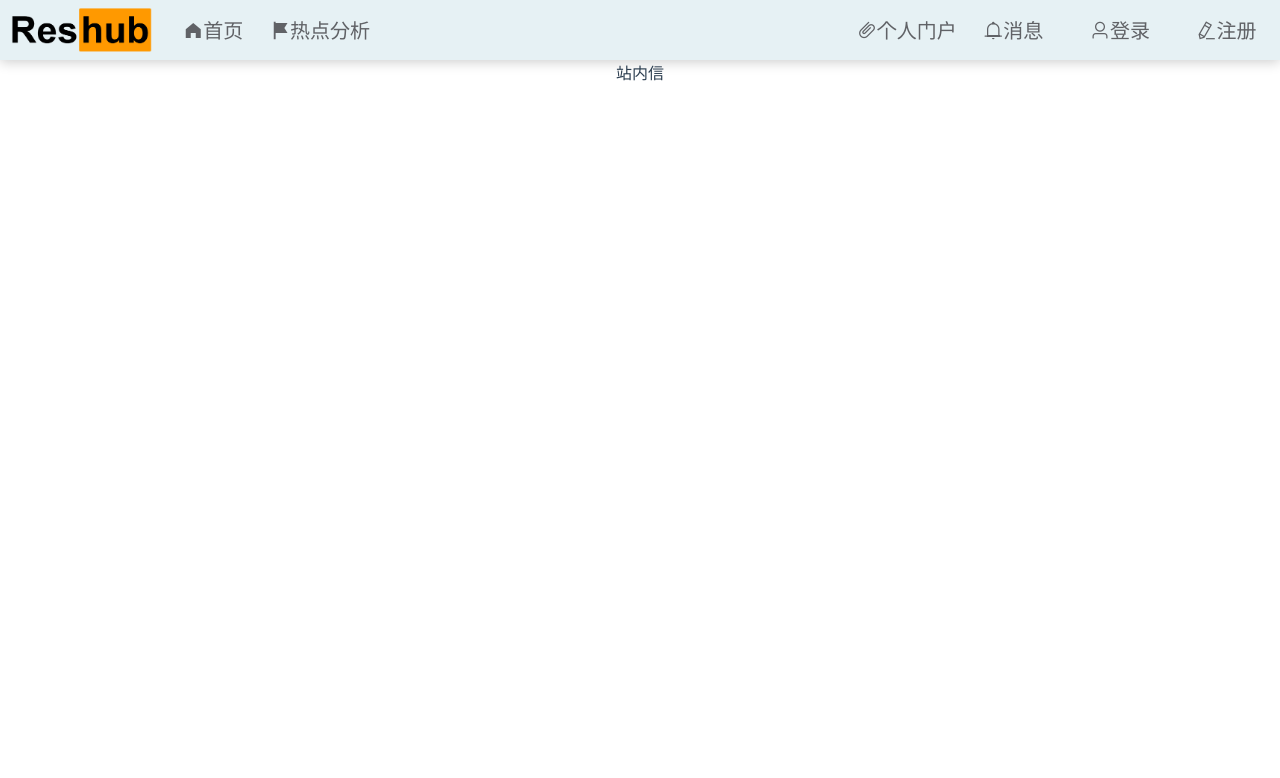
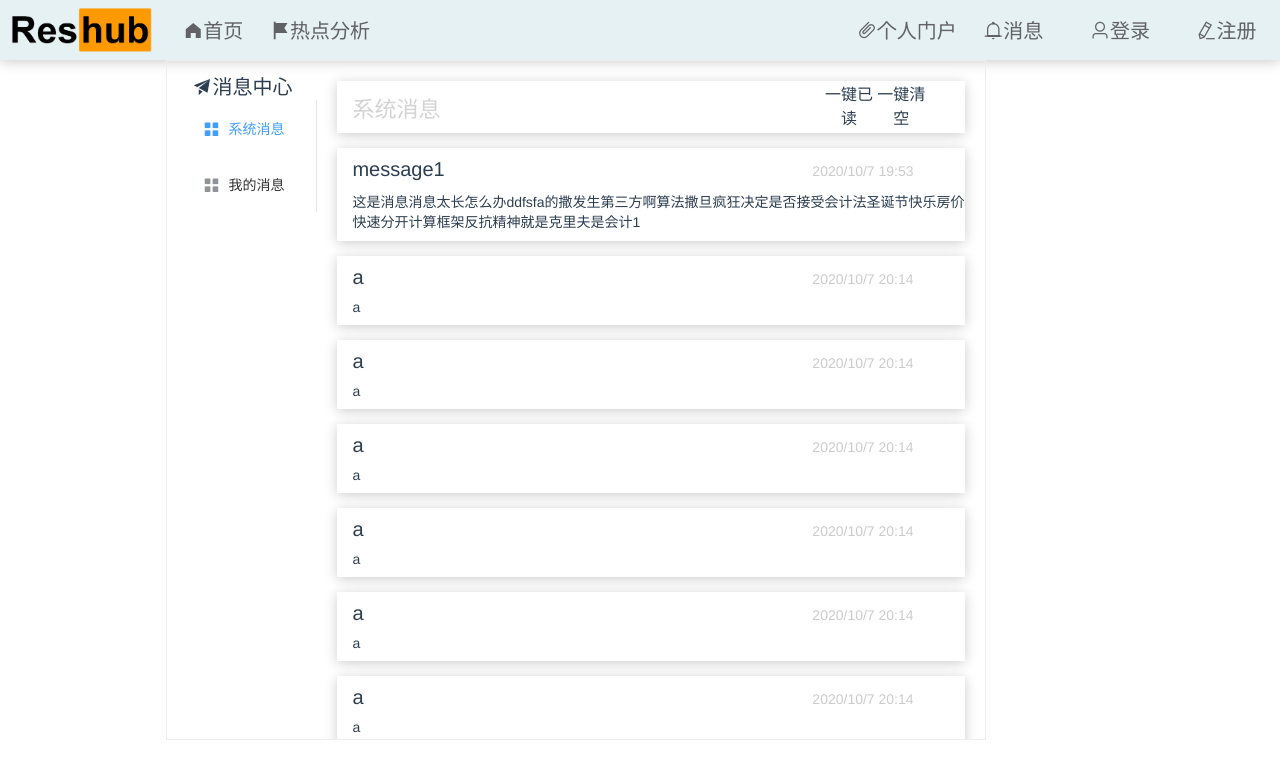
Before and after one commit to youabcd/reshub, a Vue app: page /#/Message in a window 1280 px wide. Shown: the top 778 px of the page. Built offline with nearby package versions, Linux system fonts and the light colour scheme; what @jiaminghi/data-view would draw is missing.

Commit message:
Add files via upload

```diff
--- a/src/components/Home.vue
+++ b/src/components/Home.vue
@@ -24,6 +24,9 @@
     </div>-->
     <div>
       <SearchBox></SearchBox>
+    </div>
+    <div>
+
     </div>
   </div>
 </template>
--- a/src/components/Message.vue
+++ b/src/components/Message.vue
@@ -1,7 +1,72 @@
 <template>
   <div>
     <TopBar></TopBar>
-    站内信
+    <div>
+      <el-container style="height: 680px; border: 1px solid #eee;width: 64%;margin-left: 13%">
+        <el-aside width="150px" style="">
+          <div style="margin-top: 10px;font-size: 20px;">
+            <i class="el-icon-s-promotion"></i>消息中心
+          </div>
+          <el-menu :default-active="nowActive">
+            <el-menu-item index="1" @click="nowActive='1'">
+              <i class="el-icon-menu"></i>
+              <span slot="title">系统消息</span>
+            </el-menu-item>
+            <el-menu-item index="2" @click="nowActive='2'">
+              <i class="el-icon-menu"></i>
+              <span slot="title">我的消息</span>
+            </el-menu-item>
+          </el-menu>
+        </el-aside>
+
+        <el-container>
+          <el-main>
+            <div v-if="nowActive=='1'">
+              <div style="box-shadow: 0 2px 12px 0 rgba(0, 0, 0, 0.2);">
+                <van-row></van-row>
+                <van-row>
+                  <van-col span="18" style="margin-left:15px;margin-bottom: 10px;margin-top: 10px;text-align:left;font-size: 22px;color: lightgrey">
+                    系统消息
+                  </van-col>
+                  <van-col span="2">
+                    一键已读
+                  </van-col>
+                  <van-col span="2">
+                    一键清空
+                  </van-col>
+                  <van-col span="2"></van-col>
+                </van-row>
+                <van-row></van-row>
+              </div>
+              <div v-for="(item,index) in systemMessage" style="margin-top: 15px;box-shadow: 0 2px 12px 0 rgba(0, 0, 0, 0.2);">
+              <van-row></van-row>
+              <van-row style="margin-left:15px;margin-top: 10px;">
+                <van-col span="12" style="font-size: 20px;text-align: left;">
+                  {{item.title}}
+                </van-col>
+                <van-col span="10" style="font-size: 14px;color: #CCCCCC;margin-top: 5px;text-align: right;">
+                  {{item.sendTime}}
+                </van-col>
+                <van-col span="2"></van-col>
+              </van-row>
+              <div style="margin-left: 15px;margin-top: 10px;margin-bottom: 10px;font-size: 14px;text-align: left;">
+                {{item.texts}}
+              </div>
+              <van-row></van-row>
+            </div>
+            </div>
+
+            <div v-if="nowActive=='2'">
+              <el-container>
+                <el-header></el-header>
+              </el-container>
+            </div>
+          </el-main>
+        </el-container>
+
+      </el-container>
+
+    </div>
   </div>
 </template>
 
@@ -9,13 +74,35 @@
     import TopBar from "./TopBar";
 
     export default {
-        name: "Message",
+      name: "Message",
+      data(){
+          return{
+            nowActive:'1',
+            systemMessage:[
+              {title:'message1',texts:'这是消息消息太长怎么办ddfsfa的撒发生第三方啊算法撒旦疯狂决定是否接受会计法圣诞节快乐房价快速分开计算框架反抗精神就是克里夫是会计1',sendTime:'2020/10/7 19:53'},
+              {title: 'a',texts:'a',sendTime:'2020/10/7 20:14'},
+              {title: 'a',texts:'a',sendTime:'2020/10/7 20:14'},
+              {title: 'a',texts:'a',sendTime:'2020/10/7 20:14'},
+              {title: 'a',texts:'a',sendTime:'2020/10/7 20:14'},
+              {title: 'a',texts:'a',sendTime:'2020/10/7 20:14'},
+              {title: 'a',texts:'a',sendTime:'2020/10/7 20:14'},
+              {title: 'a',texts:'a',sendTime:'2020/10/7 20:14'},
+              {title: 'a',texts:'a',sendTime:'2020/10/7 20:14'},
+              {title: 'a',texts:'a',sendTime:'2020/10/7 20:14'},
+              {title: 'a',texts:'a',sendTime:'2020/10/7 20:14'},
+              {title: 'a',texts:'a',sendTime:'2020/10/7 20:14'},
+              {title: 'a',texts:'a',sendTime:'2020/10/7 20:14'},
+              {title:'message2',texts:'dfhkjdhfjhjhjkfhjghadfkj gj hk shdkjh ahkh ah sahkjsah skjhsjgh kshjhsdkjh khjkdhjkh gkjhdgkjhdfjkgh djkkj',sendTime:'2020/10/7 19:53'},
+            ],
+
+          }
+      },
       components:{
         TopBar
       },
     }
 </script>
 
-<style scoped>
+<style>
 
 </style>
```
